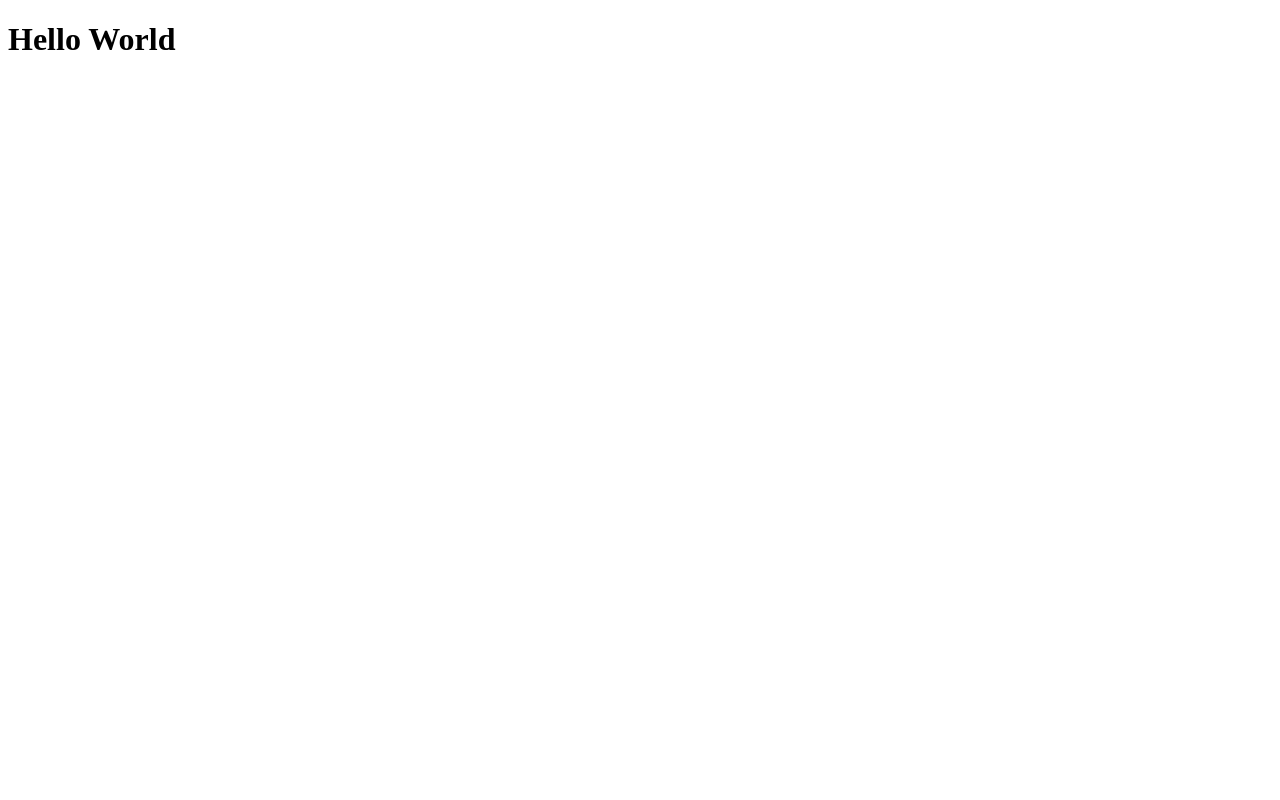
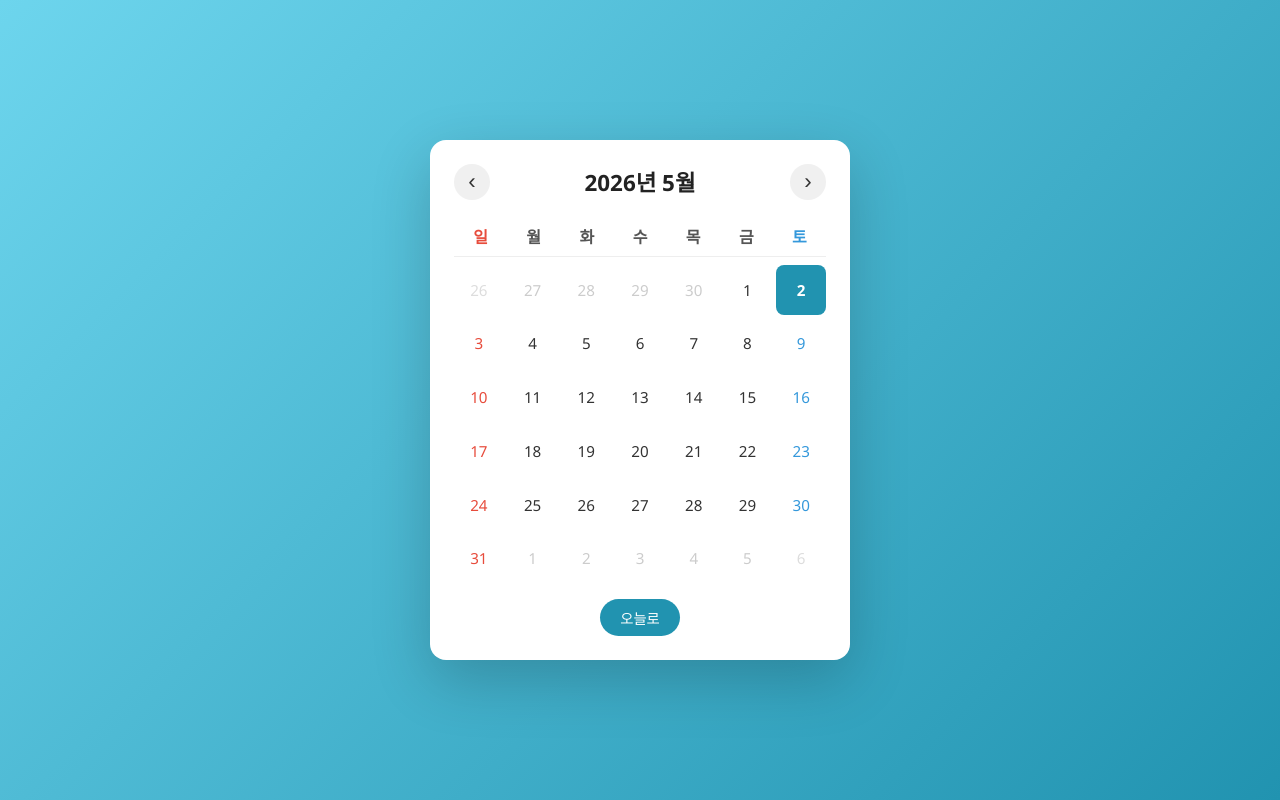
Before and after one commit to fantastrickga4-cmyk/hello-world, a plain HTML site: page index.html in a window 1280 px wide. Drawn offline with Linux system fonts and the light colour scheme.

Commit message:
feat: add calendar with prev/next month and today highlight

```diff
--- a/index.html
+++ b/index.html
@@ -2,9 +2,33 @@
 <html lang="ko">
 <head>
   <meta charset="UTF-8">
-  <title>Hello World</title>
+  <meta name="viewport" content="width=device-width, initial-scale=1.0">
+  <title>나의 달력</title>
+  <link rel="stylesheet" href="style.css">
 </head>
 <body>
-  <h1>Hello World</h1>
+  <main class="calendar">
+    <header class="calendar-header">
+      <button id="prev" aria-label="이전 달">&lsaquo;</button>
+      <h1 id="title"></h1>
+      <button id="next" aria-label="다음 달">&rsaquo;</button>
+    </header>
+
+    <div class="weekdays">
+      <span class="sun">일</span>
+      <span>월</span>
+      <span>화</span>
+      <span>수</span>
+      <span>목</span>
+      <span>금</span>
+      <span class="sat">토</span>
+    </div>
+
+    <div id="days" class="days"></div>
+
+    <button id="today-btn" class="today-btn">오늘로</button>
+  </main>
+
+  <script src="script.js"></script>
 </body>
 </html>
--- /dev/null
+++ b/script.js
@@ -0,0 +1,71 @@
+const titleEl = document.getElementById("title");
+const daysEl = document.getElementById("days");
+const prevBtn = document.getElementById("prev");
+const nextBtn = document.getElementById("next");
+const todayBtn = document.getElementById("today-btn");
+
+const today = new Date();
+let viewYear = today.getFullYear();
+let viewMonth = today.getMonth();
+
+function isSameDay(a, b) {
+  return (
+    a.getFullYear() === b.getFullYear() &&
+    a.getMonth() === b.getMonth() &&
+    a.getDate() === b.getDate()
+  );
+}
+
+function render() {
+  titleEl.textContent = `${viewYear}년 ${viewMonth + 1}월`;
+  daysEl.innerHTML = "";
+
+  const firstDay = new Date(viewYear, viewMonth, 1);
+  const lastDay = new Date(viewYear, viewMonth + 1, 0);
+  const startWeekday = firstDay.getDay();
+  const totalCells = Math.ceil((startWeekday + lastDay.getDate()) / 7) * 7;
+  const firstCellDate = new Date(viewYear, viewMonth, 1 - startWeekday);
+
+  for (let i = 0; i < totalCells; i++) {
+    const date = new Date(firstCellDate);
+    date.setDate(firstCellDate.getDate() + i);
+
+    const classes = [];
+    if (date.getMonth() !== viewMonth) classes.push("other-month");
+    const weekday = date.getDay();
+    if (weekday === 0) classes.push("sun");
+    if (weekday === 6) classes.push("sat");
+    if (isSameDay(date, today)) classes.push("today");
+
+    const cell = document.createElement("div");
+    cell.className = ["day", ...classes].join(" ");
+    cell.textContent = date.getDate();
+    daysEl.appendChild(cell);
+  }
+}
+
+prevBtn.addEventListener("click", () => {
+  viewMonth--;
+  if (viewMonth < 0) {
+    viewMonth = 11;
+    viewYear--;
+  }
+  render();
+});
+
+nextBtn.addEventListener("click", () => {
+  viewMonth++;
+  if (viewMonth > 11) {
+    viewMonth = 0;
+    viewYear++;
+  }
+  render();
+});
+
+todayBtn.addEventListener("click", () => {
+  viewYear = today.getFullYear();
+  viewMonth = today.getMonth();
+  render();
+});
+
+render();
--- /dev/null
+++ b/style.css
@@ -0,0 +1,129 @@
+* {
+  box-sizing: border-box;
+  margin: 0;
+  padding: 0;
+}
+
+body {
+  font-family: "Segoe UI", "Apple SD Gothic Neo", "Noto Sans KR", sans-serif;
+  background: linear-gradient(135deg, #6dd5ed, #2193b0);
+  min-height: 100vh;
+  display: flex;
+  align-items: center;
+  justify-content: center;
+  padding: 20px;
+}
+
+.calendar {
+  background: #fff;
+  border-radius: 16px;
+  padding: 24px;
+  width: 100%;
+  max-width: 420px;
+  box-shadow: 0 20px 60px rgba(0, 0, 0, 0.2);
+}
+
+.calendar-header {
+  display: flex;
+  align-items: center;
+  justify-content: space-between;
+  margin-bottom: 16px;
+}
+
+.calendar-header h1 {
+  font-size: 1.4rem;
+  color: #222;
+}
+
+.calendar-header button {
+  width: 36px;
+  height: 36px;
+  border: none;
+  border-radius: 50%;
+  background: #f0f0f0;
+  cursor: pointer;
+  font-size: 1.4rem;
+  color: #333;
+  transition: background 0.15s;
+}
+
+.calendar-header button:hover {
+  background: #ddd;
+}
+
+.weekdays {
+  display: grid;
+  grid-template-columns: repeat(7, 1fr);
+  text-align: center;
+  font-weight: 600;
+  color: #555;
+  padding: 8px 0;
+  border-bottom: 1px solid #eee;
+  margin-bottom: 8px;
+}
+
+.weekdays .sun {
+  color: #e74c3c;
+}
+
+.weekdays .sat {
+  color: #3498db;
+}
+
+.days {
+  display: grid;
+  grid-template-columns: repeat(7, 1fr);
+  gap: 4px;
+}
+
+.day {
+  aspect-ratio: 1 / 1;
+  display: flex;
+  align-items: center;
+  justify-content: center;
+  border-radius: 8px;
+  font-size: 0.95rem;
+  color: #333;
+  cursor: default;
+  transition: background 0.15s;
+}
+
+.day.other-month {
+  color: #ccc;
+}
+
+.day.sun {
+  color: #e74c3c;
+}
+
+.day.sat {
+  color: #3498db;
+}
+
+.day.other-month.sun,
+.day.other-month.sat {
+  color: #ddd;
+}
+
+.day.today {
+  background: #2193b0;
+  color: #fff !important;
+  font-weight: 700;
+}
+
+.today-btn {
+  display: block;
+  margin: 16px auto 0;
+  padding: 8px 20px;
+  border: none;
+  border-radius: 20px;
+  background: #2193b0;
+  color: #fff;
+  font-size: 0.9rem;
+  cursor: pointer;
+  transition: background 0.15s;
+}
+
+.today-btn:hover {
+  background: #1a7a92;
+}
```
